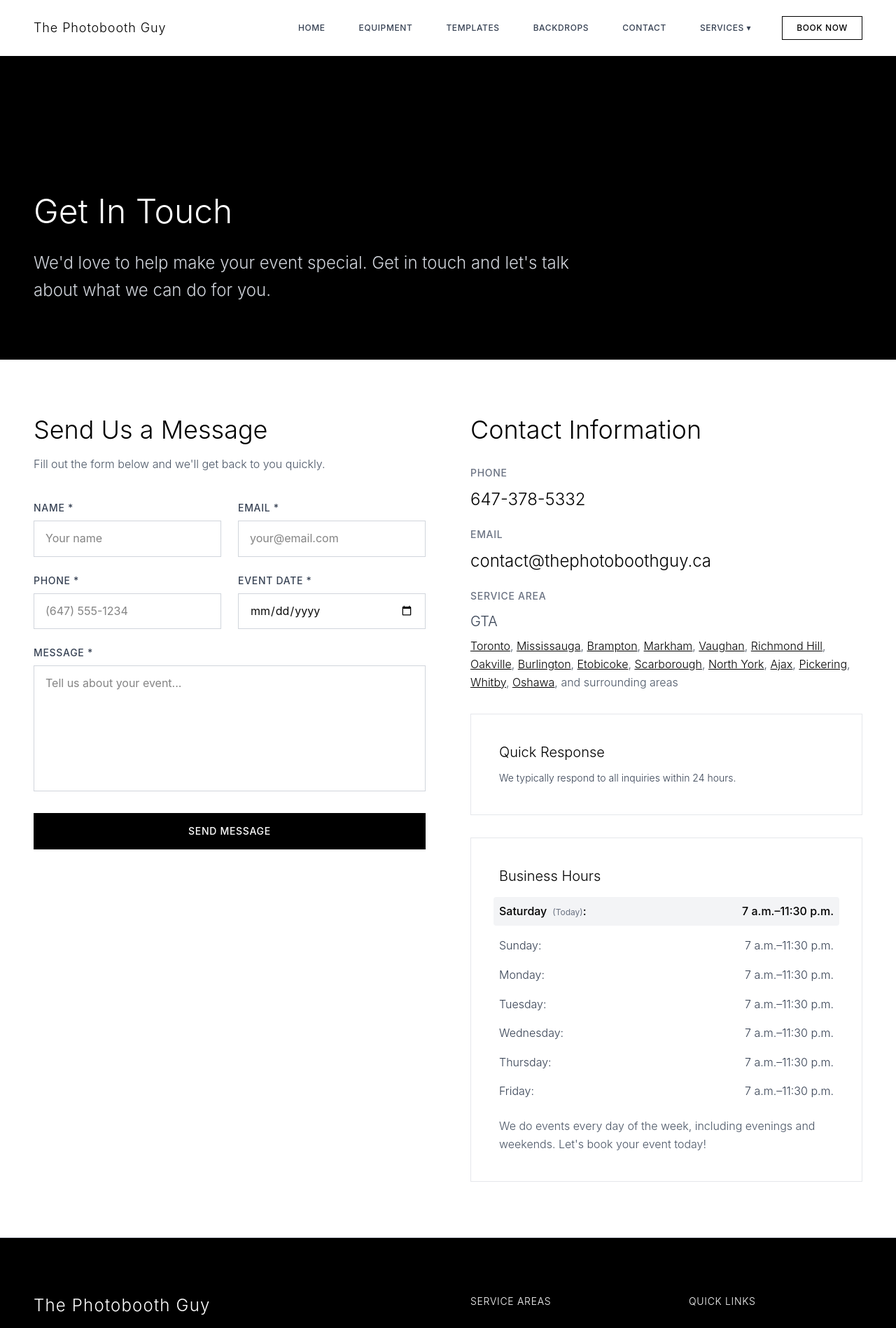
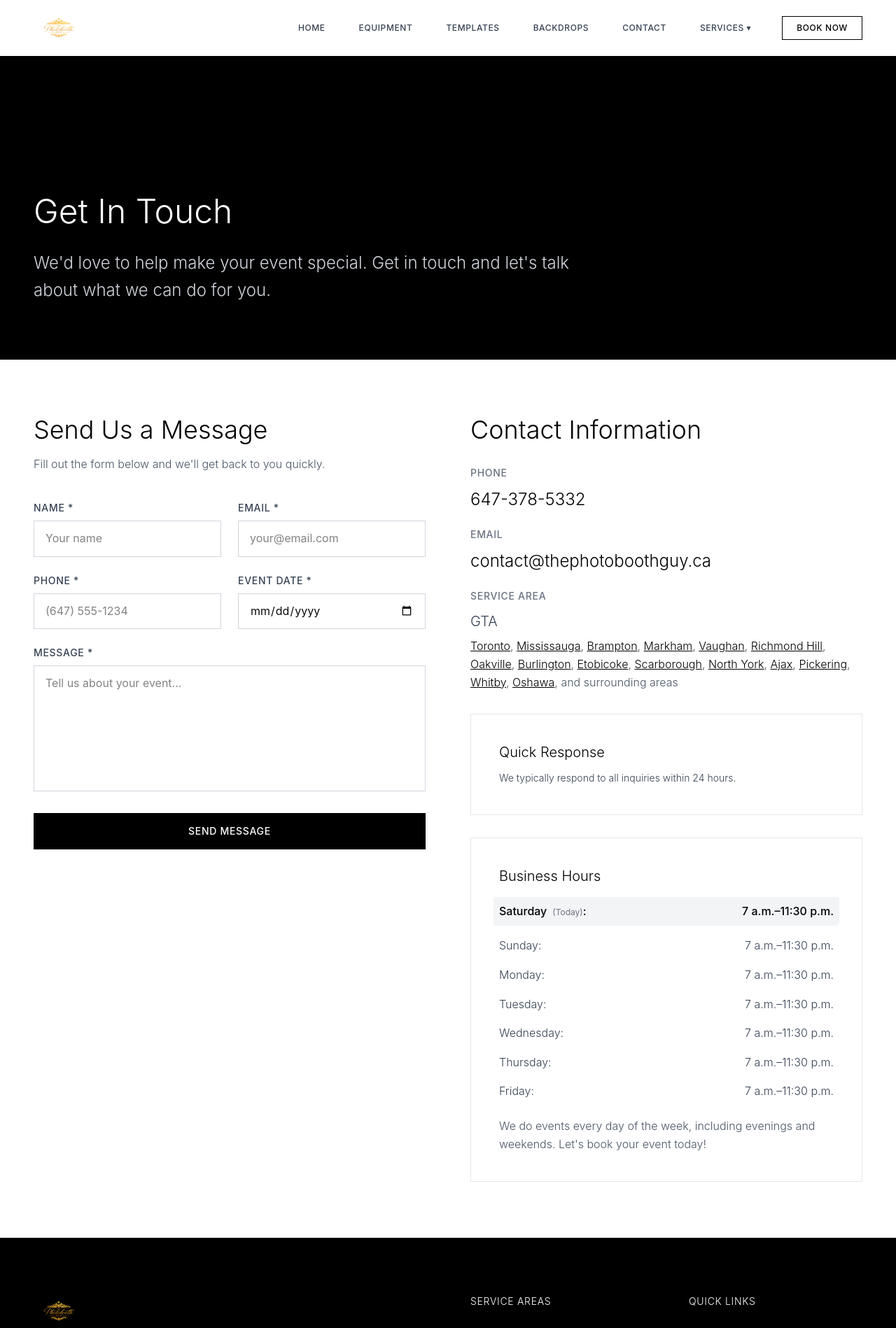
Before and after one commit to wienering/thephotoboothguy, a Next.js app: page /contact in a window 1280 px wide. Shown: the top 1898 px of the page at 70% size. Built offline with nearby package versions, Linux system fonts and the light colour scheme.

Commit message:
Add logo to navigation and footer, update favicon configuration

```diff
--- a/app/layout.tsx
+++ b/app/layout.tsx
@@ -15,6 +15,11 @@ export const metadata: Metadata = {
   title: "Photo Booth Rental Toronto & GTA | The Photobooth Guy",
   description: "Professional photo booth rental services in Toronto, Mississauga, Brampton, Vaughan, and Markham. Premium DSLR cameras, instant prints, custom templates, stunning backdrops, and exceptional service for weddings, corporate events, and parties.",
   keywords: "photo booth rental, Toronto, GTA, Mississauga, Brampton, Vaughan, Markham, wedding photo booth, corporate photo booth, event photography, instant prints, DSLR camera, professional attendant",
+  icons: {
+    icon: "/favicon.ico",
+    shortcut: "/favicon.ico",
+    apple: "/favicon.ico",
+  },
 };
 
 export default function RootLayout({
--- a/components/Footer.tsx
+++ b/components/Footer.tsx
@@ -1,4 +1,5 @@
 import Link from 'next/link';
+import Image from 'next/image';
 import { getEasternYear } from '@/lib/timezone';
 
 export default function Footer() {
@@ -8,9 +9,15 @@ export default function Footer() {
         <div className="grid grid-cols-1 md:grid-cols-4 gap-16 mb-16">
           {/* Company Info */}
           <div className="col-span-1 md:col-span-2">
-            <h3 className="text-2xl font-light text-white mb-6 tracking-wider">
-              The Photobooth Guy
-            </h3>
+            <div className="mb-6">
+              <Image
+                src="/logo.webp"
+                alt="The Photobooth Guy"
+                width={200}
+                height={60}
+                className="h-12 w-auto object-contain"
+              />
+            </div>
             <p className="mb-8 text-gray-400 leading-relaxed font-light max-w-md">
               Professional photo booth rental services across the Greater Toronto Area. Serving weddings, corporate events, and parties with premium equipment and exceptional service.
             </p>
--- a/components/Navigation.tsx
+++ b/components/Navigation.tsx
@@ -1,6 +1,7 @@
 'use client';
 
 import Link from 'next/link';
+import Image from 'next/image';
 import { useState, useEffect } from 'react';
 import { gsap } from '@/lib/gsap';
 
@@ -40,10 +41,15 @@ export default function Navigation() {
     >
       <div className="w-full max-w-[1600px] mx-auto px-6 sm:px-8 lg:px-12">
         <div className="flex items-center justify-between h-20">
-          <Link href="/" className={`text-lg font-light tracking-wider transition-colors ${
-            scrolled ? 'text-black' : 'text-black'
-          }`}>
-            The Photobooth Guy
+          <Link href="/" className="flex items-center h-full">
+            <Image
+              src="/logo.webp"
+              alt="The Photobooth Guy"
+              width={200}
+              height={60}
+              className="h-12 w-auto object-contain"
+              priority
+            />
           </Link>
 
           <div className="hidden md:flex items-center gap-6">
--- a/lib/schema.ts
+++ b/lib/schema.ts
@@ -2,7 +2,7 @@
 
 const localBusinessData = {
   "name": "The Photobooth Guy",
-  "image": "https://www.thephotoboothguy.ca/logo.jpg",
+  "image": "https://www.thephotoboothguy.ca/logo.webp",
   "url": "https://www.thephotoboothguy.ca",
   "telephone": "647-378-5332",
   "email": "contact@thephotoboothguy.ca",
@@ -137,7 +137,7 @@ export const organizationSchema = {
   "@type": "Organization",
   "name": "The Photobooth Guy",
   "url": "https://www.thephotoboothguy.ca",
-  "logo": "https://www.thephotoboothguy.ca/logo.jpg",
+  "logo": "https://www.thephotoboothguy.ca/logo.webp",
   "contactPoint": {
     "@type": "ContactPoint",
     "telephone": "647-378-5332",
```
Also changed, not shown: public/logo.webp (added), 1 other file (tests, documents, lock files or other folders).
